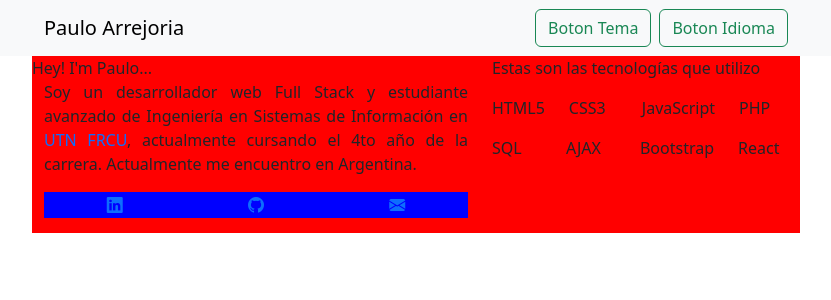
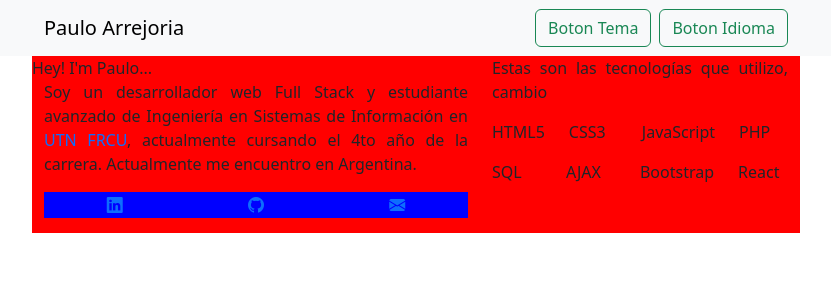
Before and after one commit to PauloArrejoria/portafolio, a React (Create React App) app: page / in a window 1280 px wide. Shown: the top 300 px of the page, without its empty margins (224-1055 px from the left). Built offline with nearby package versions, Linux system fonts and the light colour scheme.

Commit message:
probando branches

```diff
--- a/src/componentes/Hero.js
+++ b/src/componentes/Hero.js
@@ -37,7 +37,7 @@ function Hero() {
           </div>
         </div>
         <div class="col-md-5 tecnologias">
-          <p>Estas son las tecnologías que utilizo</p>
+          <p>Estas son las tecnologías que utilizo, cambio</p>
           <div class="row">
             <p className="col">HTML5</p>
             <p className="col">CSS3</p>
```
